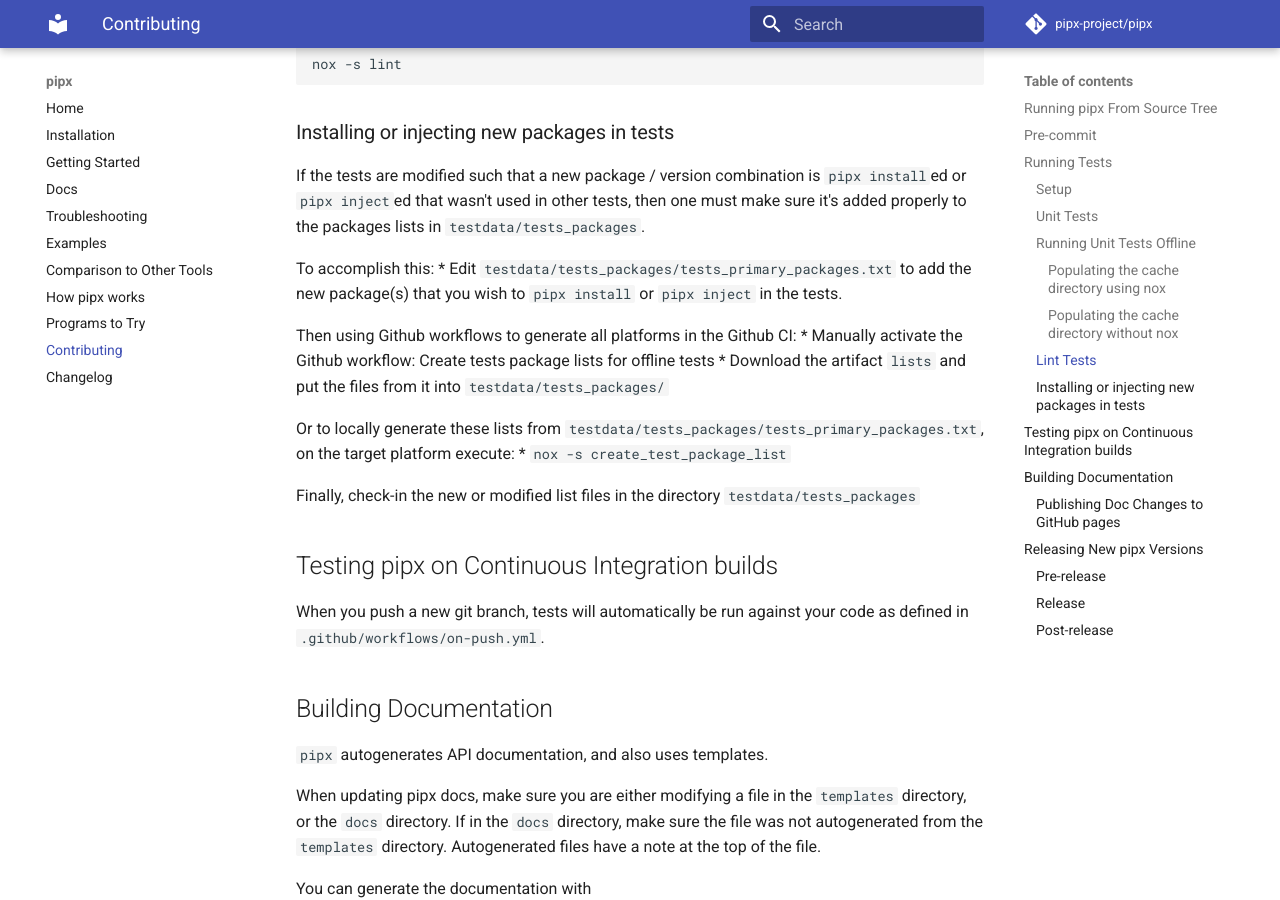
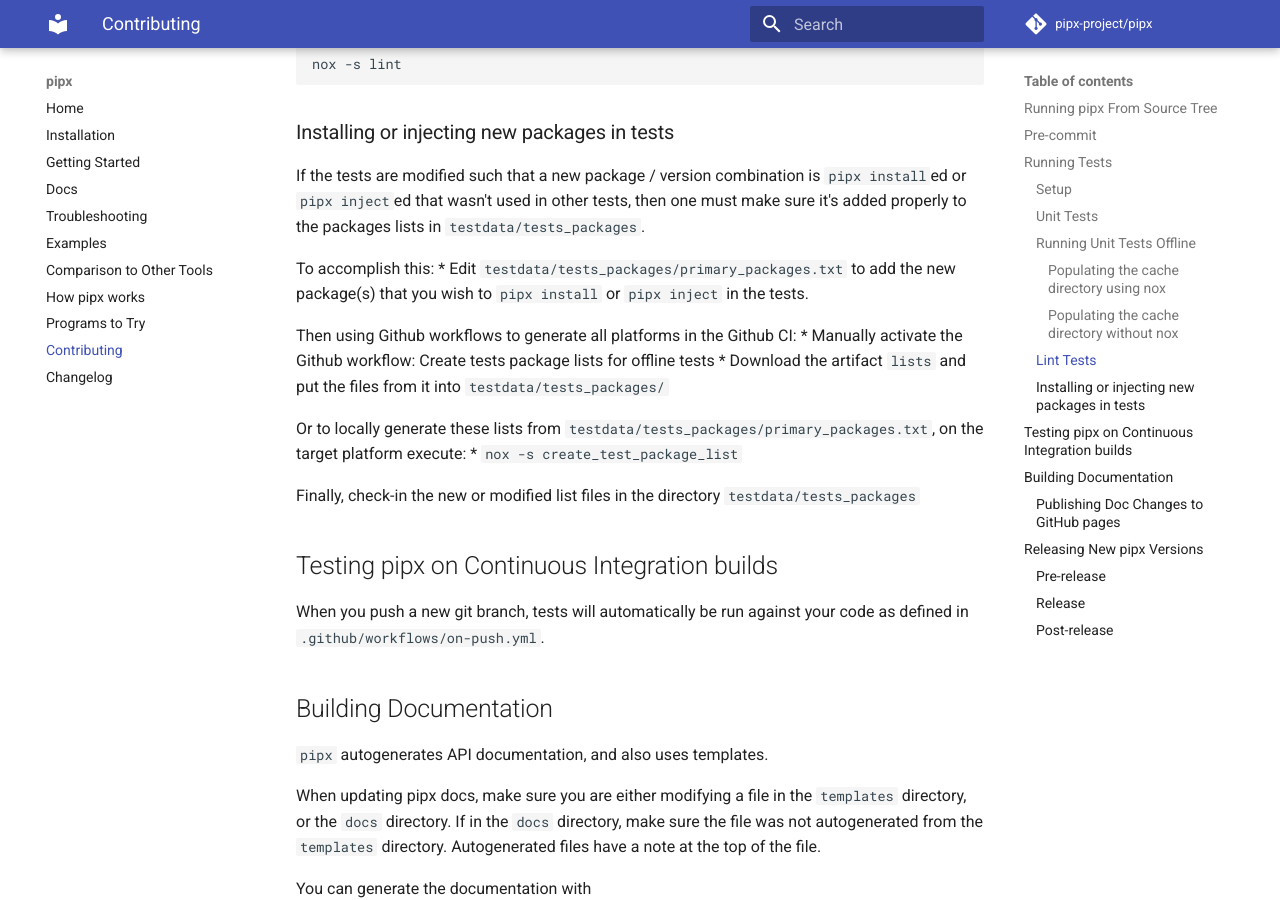
Before and after one commit to pypa/pipx, an MkDocs documentation site: the page built from docs/contributing.md, in a window 1280 px wide and 900 px high, scrolled down 3191 px. Built offline with MkDocs 1.6.1 and Material for MkDocs 9.7.7, drawn with Linux system fonts in a browser that asks for light colours; comment, search, counter and statistics services are not loaded.

Commit message:
Rename tests_primary_packages.txt -> primary_packages.txt.

```diff
--- a/docs/contributing.md
+++ b/docs/contributing.md
@@ -149,13 +149,13 @@ must make sure it's added properly to the packages lists in
 `testdata/tests_packages`.
 
 To accomplish this:
-* Edit `testdata/tests_packages/tests_primary_packages.txt` to add the new package(s) that you wish to `pipx install` or `pipx inject` in the tests.
+* Edit `testdata/tests_packages/primary_packages.txt` to add the new package(s) that you wish to `pipx install` or `pipx inject` in the tests.
 
 Then using Github workflows to generate all platforms in the Github CI:
 * Manually activate the Github workflow: Create tests package lists for offline tests
 * Download the artifact `lists` and put the files from it into `testdata/tests_packages/`
 
-Or to locally generate these lists from `testdata/tests_packages/tests_primary_packages.txt`, on the target platform execute:
+Or to locally generate these lists from `testdata/tests_packages/primary_packages.txt`, on the target platform execute:
 * `nox -s create_test_package_list`
 
 Finally, check-in the new or modified list files in the directory `testdata/tests_packages`
--- a/noxfile.py
+++ b/noxfile.py
@@ -266,6 +266,6 @@ def create_test_package_list(session):
     session.run(
         "python",
         "scripts/list_test_packages.py",
-        str(PIPX_TESTS_PACKAGE_LIST_DIR / "tests_primary_packages.txt"),
+        str(PIPX_TESTS_PACKAGE_LIST_DIR / "primary_packages.txt"),
         output_dir,
     )
```
Also changed, not shown: testdata/tests_packages/README.md (+2 -2 lines), 3 other files.
